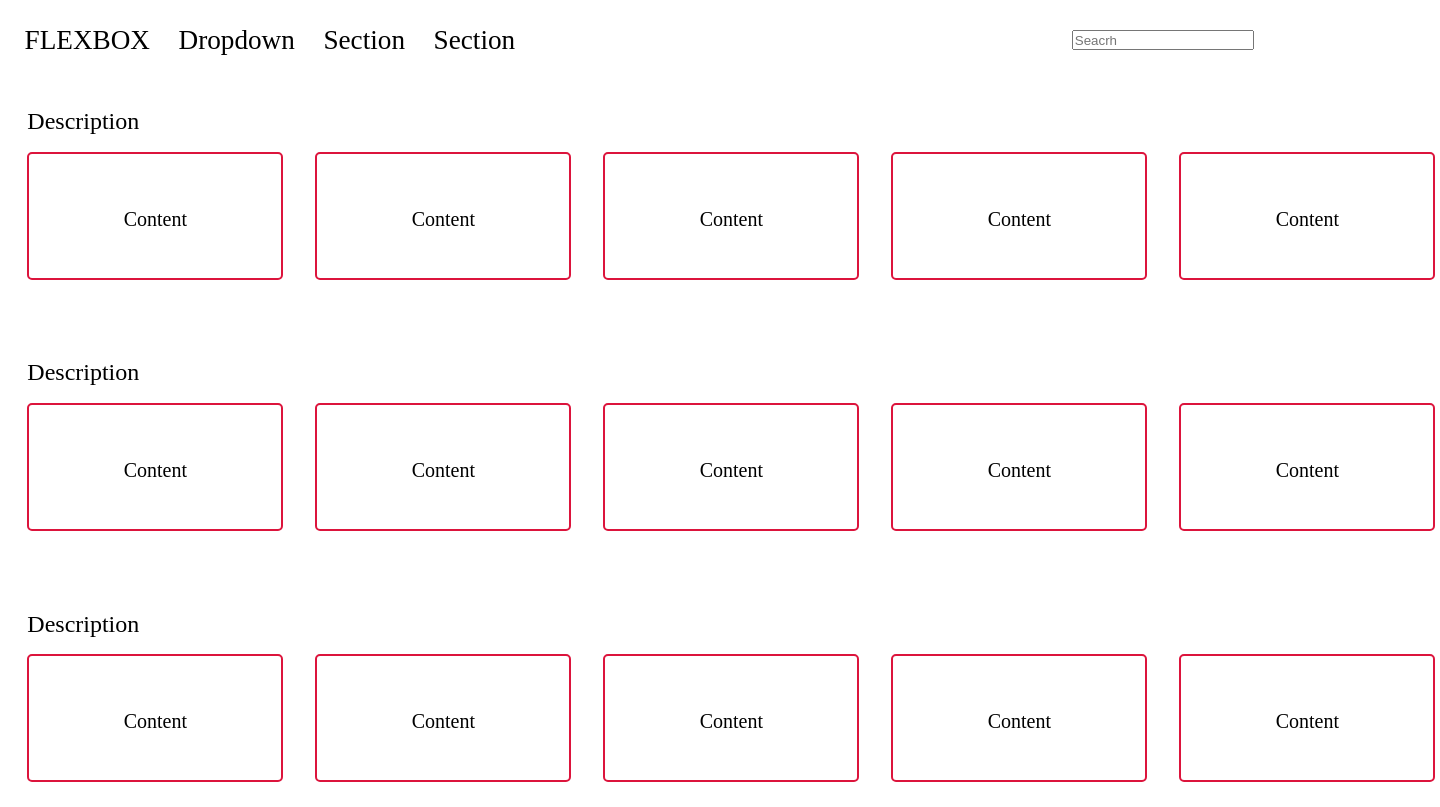
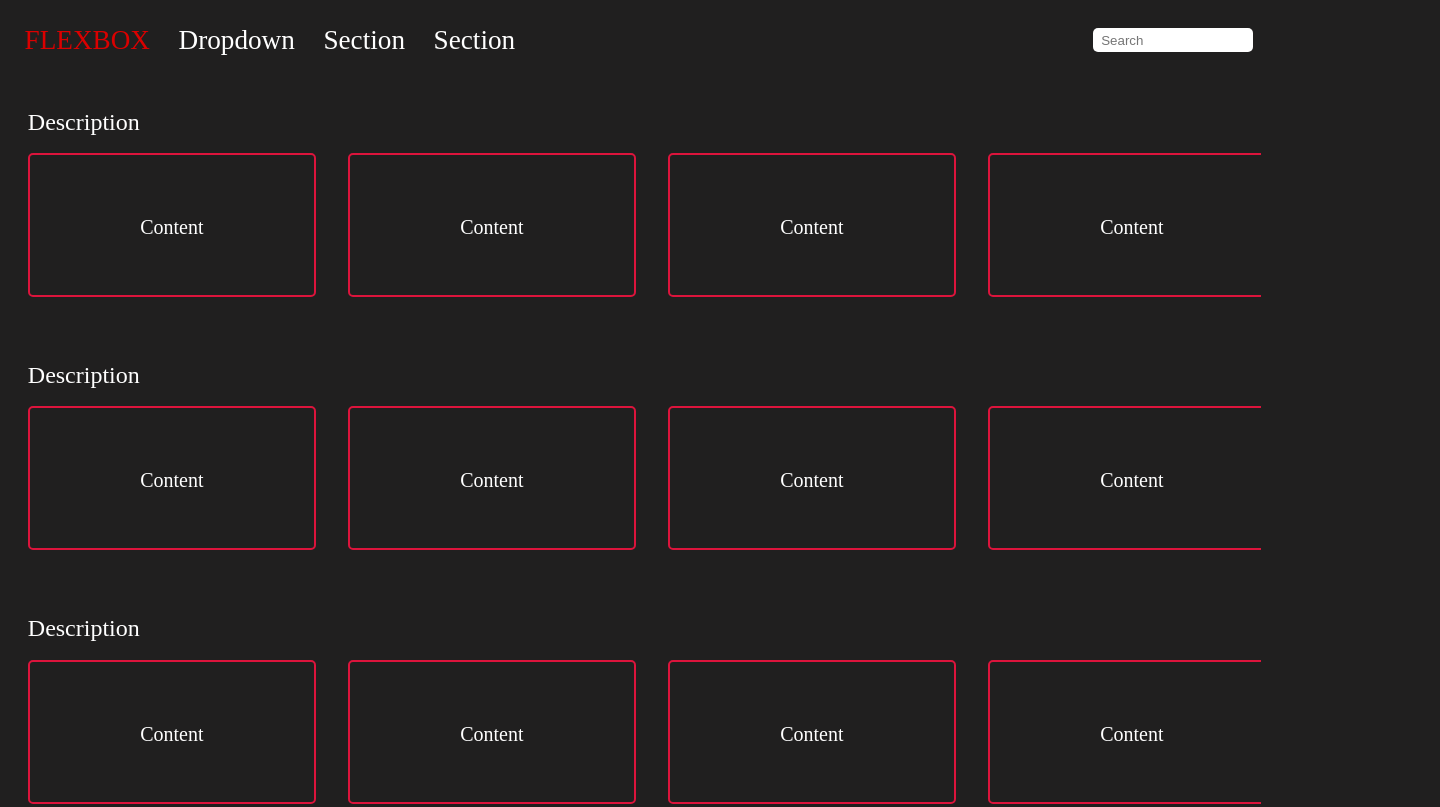
Before and after one commit to davbazz/flexbox, a plain HTML site: page index.html in a window 1280 px wide. Shown: the top 807 px of the page, 1440 px wide, since content can reach past the window. Drawn offline with Linux system fonts and the light colour scheme.

Commit message:
second stage

```diff
--- a/index.html
+++ b/index.html
@@ -17,7 +17,7 @@
                 <li>Section</li>
             </ul>
             <div class="search">
-                <input placeholder="Seacrh">
+                <input placeholder="Search">
             </div>
         </nav>
     </header>
--- a/style.css
+++ b/style.css
@@ -1,6 +1,8 @@
 * {
     box-sizing: border-box;
     padding: 0.3%;
+    background-color: #201f1f;
+    color: #fff;
 }
 
 ul {
@@ -22,13 +24,31 @@ nav {
     font-size: 1.7rem;
 }
 
+.navbar > li {
+    cursor: pointer;
+}
+
+.navbar > li:first-child {
+    color: 	#db0000;
+}
+
+.search > input {
+    background-color: #fff;
+    width: 10rem;
+    height: 1.5rem;
+    border: none;
+    border-radius: 5px;
+    padding: 0 5%;
+}
+
 .layout {
     display: flex;
     flex-direction: column;
     justify-content: flex-start;
     align-items: flex-start;
-    gap: 4rem 0;
+    gap: 3rem 0;
     margin-top: 2rem;
+    overflow: hidden;
 }
 
 .vertical {
@@ -51,11 +71,13 @@ nav {
 }
 
 .content {
-    width: 16rem;
-    height: 8rem;
+    width: 18rem;
+    height: 9rem;
     border: 2px solid crimson;
     border-radius: 5px;
     text-align: center;
     font-size: 20px;
-    padding-top: calc(4rem - 10px);
+    line-height: 20px;
+    padding-top: calc(4.5rem - 10px);
+    cursor: pointer;
 }
```
